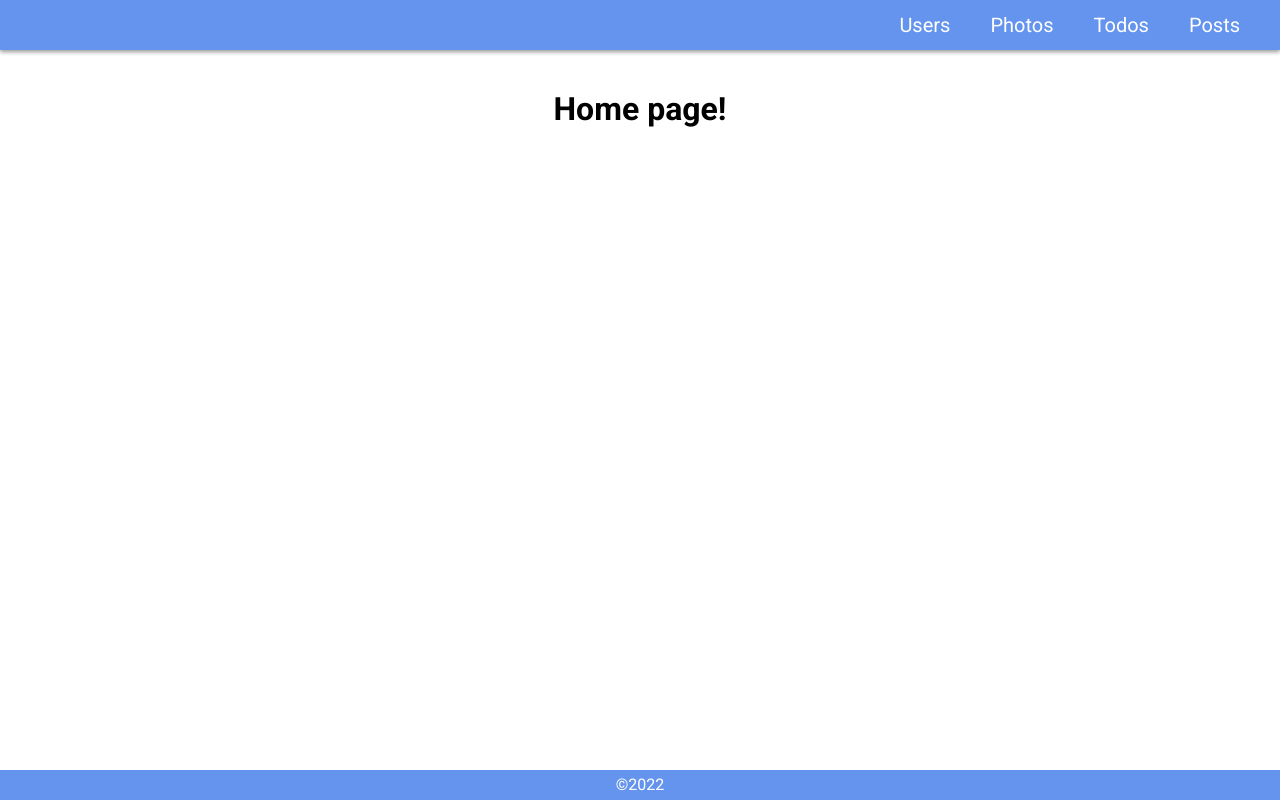
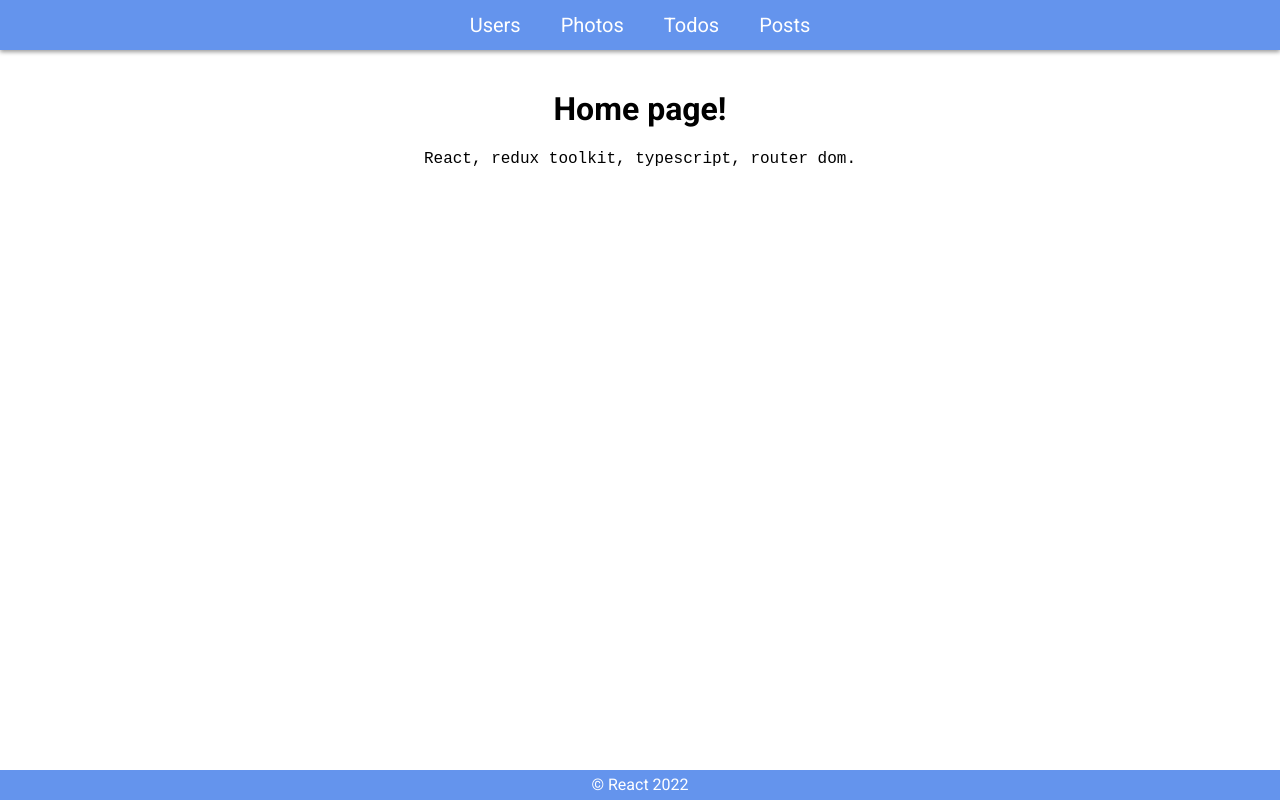
Before and after one commit to Zaimak-Andrii/redux-toolkit, a React (Create React App) app: page / in a window 1280 px wide. Built offline with nearby package versions, Linux system fonts and the light colour scheme.

Commit message:
Fixed some problems

```diff
--- a/src/App.tsx
+++ b/src/App.tsx
@@ -1,7 +1,7 @@
 import React from 'react';
 import { Route, Routes } from 'react-router-dom';
 import Layout from './components/layout/layout';
-import Homepage from './pages/Homepage';
+import Homepage from './pages/home/Homepage';
 import Notfoundpage from './pages/Notfoundpage';
 import Photospage from './pages/Photospage';
 import Postspage from './pages/Postspage';
--- a/src/components/footer/footer.tsx
+++ b/src/components/footer/footer.tsx
@@ -4,7 +4,7 @@ import './style.scss';
 type Props = {};
 
 const Footer = ({}: Props) => {
-  return <footer>&copy;2022</footer>;
+  return <footer>&copy; React 2022</footer>;
 };
 
 export default Footer;
--- a/src/components/header/style.scss
+++ b/src/components/header/style.scss
@@ -19,7 +19,7 @@ $header-height: 50px;
 
 nav {
   display: flex;
-  justify-content: right;
+  justify-content: center;
   height: 100%;
 
   align-items: center;
--- a/src/components/layout/style.scss
+++ b/src/components/layout/style.scss
@@ -10,10 +10,12 @@
 main {
   display: flex;
   flex: 1;
-  justify-content: center;
+  justify-content: flex-start;
+  align-items: center;
+  flex-direction: column;
 
   width: 100%;
-  height: 100%;
+  min-height: 100%;
 
   padding: 20px;
 }
--- a/src/pages/Homepage.tsx
+++ /dev/null
@@ -1,9 +0,0 @@
-import React from 'react';
-
-type Props = {};
-
-const Homepage = ({}: Props) => {
-  return <h1>Home page!</h1>;
-};
-
-export default Homepage;
--- /dev/null
+++ b/src/pages/home/Homepage.tsx
@@ -0,0 +1,12 @@
+import React from 'react';
+
+const Homepage = () => {
+  return (
+    <>
+      <h1>Home page!</h1>
+      <code>React, redux toolkit, typescript, router dom.</code>
+    </>
+  );
+};
+
+export default Homepage;
--- a/src/pages/todo/Todospage.tsx
+++ b/src/pages/todo/Todospage.tsx
@@ -1,4 +1,4 @@
-import { LinearProgress, Pagination, PaginationItem } from '@mui/material';
+import { LinearProgress } from '@mui/material';
 import axios from 'axios';
 import React, { FunctionComponent, useEffect, useState } from 'react';
 import { useParams } from 'react-router-dom';
@@ -14,7 +14,9 @@ export interface ITodo {
 }
 
 const Todospage: FunctionComponent = () => {
+  // Максивальное количество постов
   const MAX_TODOS_COUNT = 200;
+  // Лимит загрузки постов
   const TODOS_LIMIT = 20;
   // Получение параметров из строки запроса
   const pageParams = useParams();
--- a/src/pages/todo/style.scss
+++ b/src/pages/todo/style.scss
@@ -1,5 +1,6 @@
 .todos {
   display: flex;
+  flex: 1;
   flex-direction: column;
 
   width: 100%;
```
